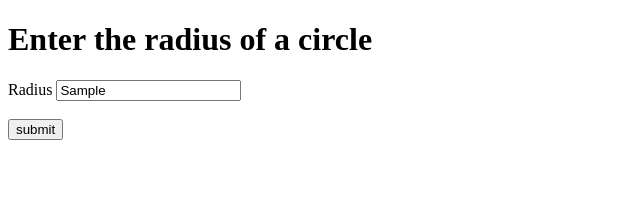
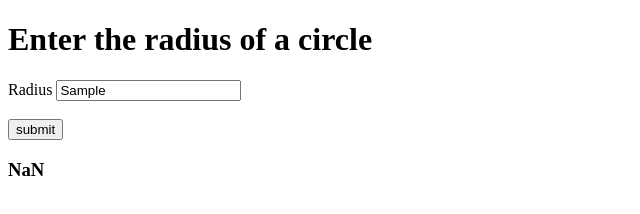
Before and after one commit to Victorriv/typeConvertion_y_Constants, a plain HTML site: page index.html in a window 1280 px wide. Both pictures are taken after typing "Sample" into the empty fields and a click on the button "submit". Shown: the full height of the page, 0-640 px from the left. Drawn offline with Linux system fonts and the light colour scheme.

Commit message:
change the text content of h3 to equal circumference

```diff
--- a/index.html
+++ b/index.html
@@ -12,6 +12,8 @@
     <input type ="text" id = "myText"> <br></br>
     <button id= "mySubmit"> submit</button>
 
+    <h3 id = "myH3"></h3>
+
     <script src = "index.js"> </script>
 
 </body>
--- a/index.js
+++ b/index.js
@@ -60,10 +60,13 @@ let circumference;
 
 // radius = Number(radius); this gets commented out when you set radius = document. on line 67
 
-circumference = 2 * pi * radius;
 
 
 document.getElementById("mySubmit").onclick = function(){
     radius =document.getElementById("myText").value;
-    radius = Number(radius); // type cast our input as a numberr
+    radius = Number(radius); // type cast our input as a number\
+    circumference = 2 * pi * radius;
+    document.getElementById("myH3").textContent = circumference
+
+
 }
```
